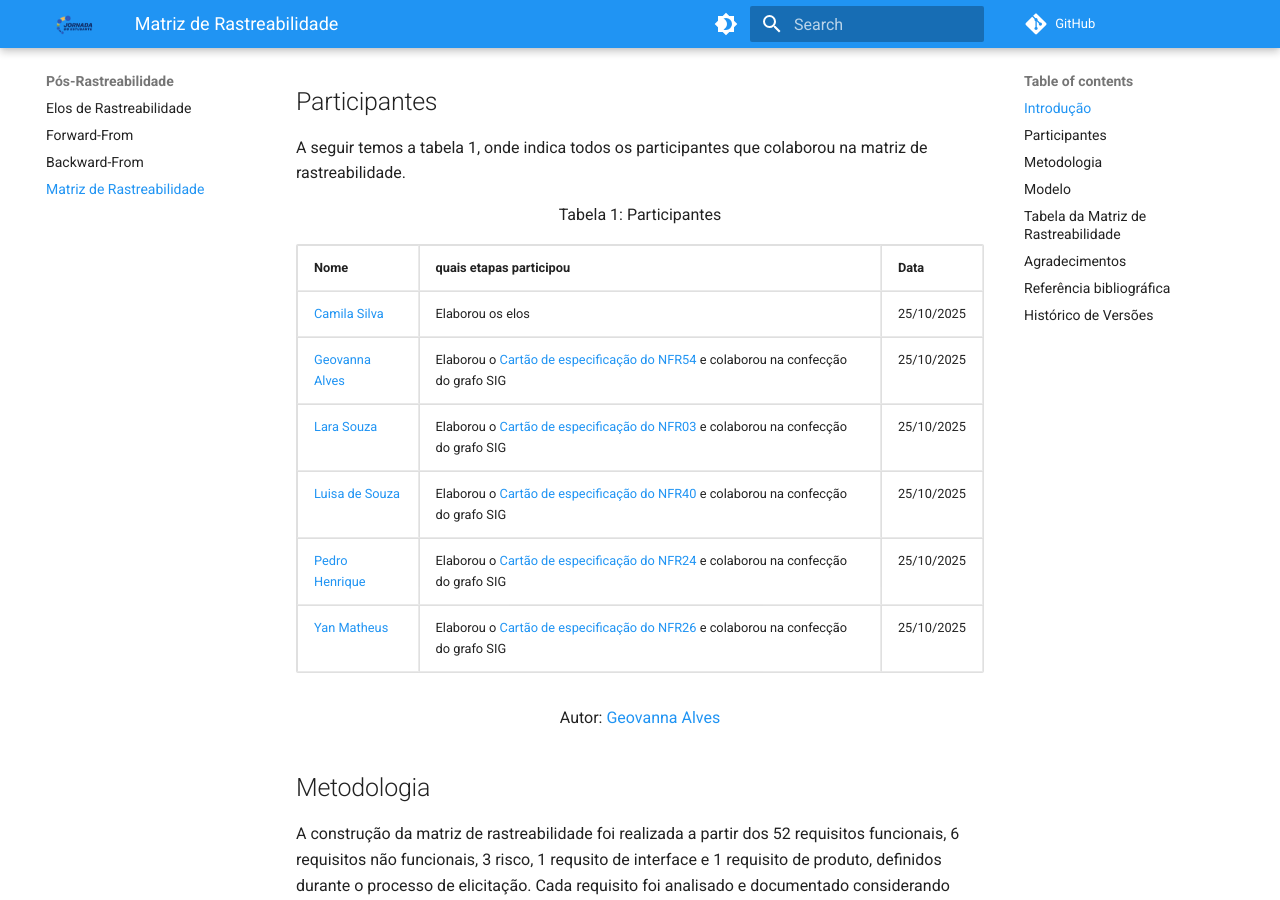
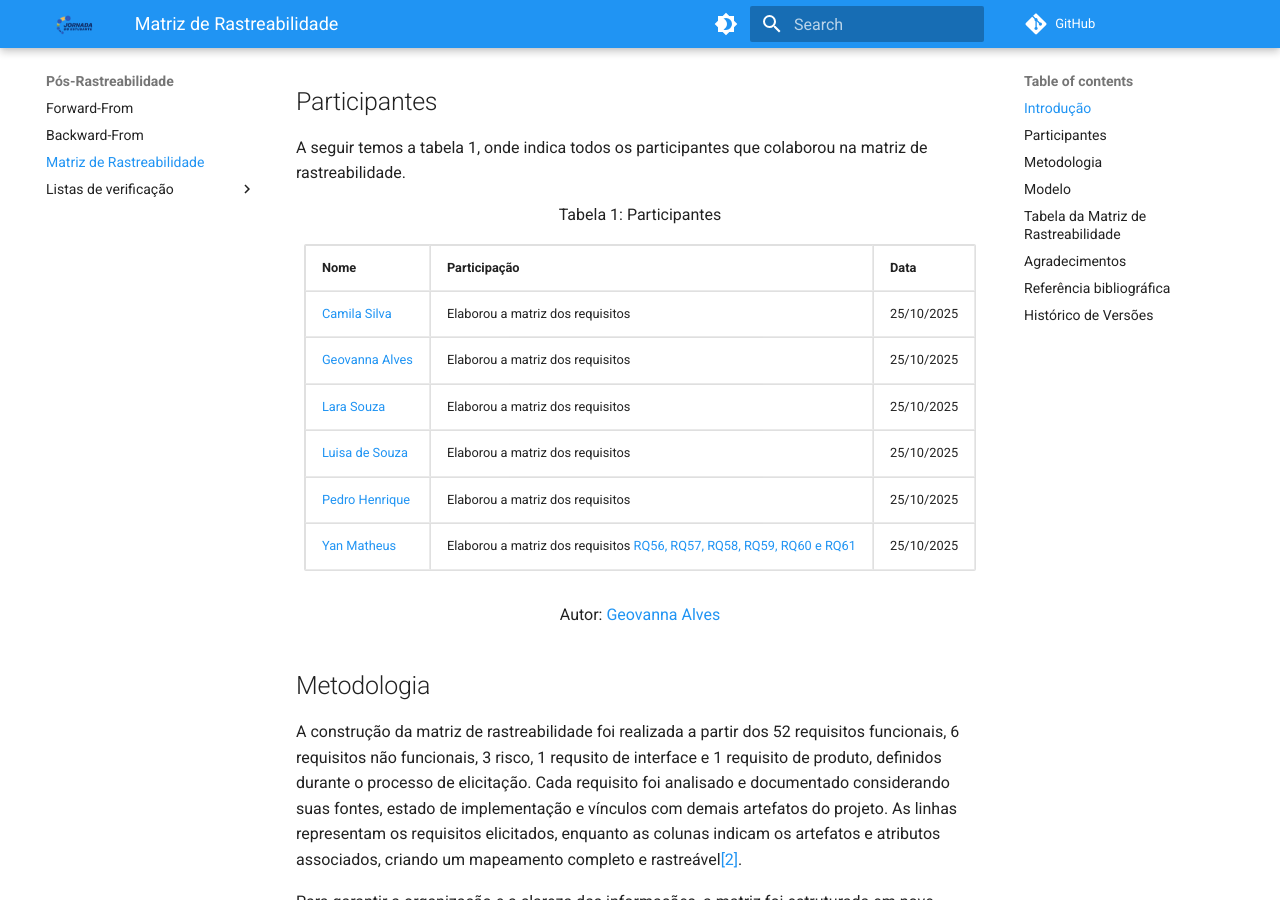
Before and after one commit to Requisitos-de-Software/2025.2-Grupo05, an MkDocs documentation site: the page built from docs/Pós-Rastreabilidade/Matriz_Rastreabilidade.md, in a window 1280 px wide and 900 px high, scrolled down 430 px. Built offline with MkDocs 1.6.1 and Material for MkDocs 9.7.7, drawn with Linux system fonts in a browser that asks for light colours; comment, search, counter and statistics services are not loaded; some of the changed text lies outside the part shown.

Commit message:
correcoes na pos rastreabilidade

```diff
--- a/docs/Pós-Rastreabilidade/Matriz_Rastreabilidade.md
+++ b/docs/Pós-Rastreabilidade/Matriz_Rastreabilidade.md
@@ -17,39 +17,39 @@ A seguir temos a tabela 1, onde indica todos os participantes que colaborou na m
     <thead>
       <tr>
         <th>Nome</th>
-        <th>quais etapas participou</th>
+        <th>Participação</th>
         <th>Data</th>
       </tr>
     </thead>
     <tbody>
       <tr>
         <td><a href="https://github.com/CamilaSilvaC">Camila Silva</a></td>
-        <td>Elaborou os elos <a href=""></a>  </td>
+        <td>Elaborou a matriz dos requisitos </td>
         <td>25/10/2025</td>
       </tr>
       <tr>
         <td><a href="https://github.com/GeovannaUmbeliino">Geovanna Alves</a></td>
-        <td>Elaborou o <a href="">Cartão de especificação do NFR54</a> e colaborou na confecção do grafo SIG </td>
+        <td>Elaborou a matriz dos requisitos </td>
         <td>25/10/2025</td>
       </tr>
       <tr>
         <td><a href="https://github.com/mel14-hub">Lara Souza</a></td>
-        <td>Elaborou o <a href="">Cartão de especificação do NFR03</a>  e colaborou na confecção do grafo SIG</td>
+        <td>Elaborou a matriz dos requisitos </td>
         <td>25/10/2025</td>
       </tr>
       <tr>
         <td><a href="https://github.com/luisa12ll">Luisa de Souza</a></td>
-        <td>Elaborou o <a href="">Cartão de especificação do NFR40</a> e colaborou na confecção do grafo SIG</td>
+        <td>Elaborou a matriz dos requisitos </td>
         <td>25/10/2025</td>
       </tr>
       <tr>
         <td><a href="https://github.com/pedrohpsantos">Pedro Henrique</a></td>
-        <td>Elaborou o <a href="">Cartão de especificação do NFR24</a> e colaborou na confecção do grafo SIG</td>
+        <td>Elaborou a matriz dos requisitos </td>
         <td>25/10/2025</td>
       </tr>
       <tr>
         <td><a href="https://github.com/Yanmatheus0812">Yan Matheus</a></td>
-        <td>Elaborou o <a href="">Cartão de especificação do NFR26</a> e colaborou na confecção do grafo SIG</td>
+        <td>Elaborou a matriz dos requisitos <a href="https://requisitos-de-software.github.io/2025.2-Grupo05/P%C3%B3s-Rastreabilidade/Matriz_Rastreabilidade/#:~:text=from%0ABackward%2Dfrom-,RQ56,-O%20aplicativo%20deve">RQ56, <a href="https://requisitos-de-software.github.io/2025.2-Grupo05/P%C3%B3s-Rastreabilidade/Matriz_Rastreabilidade/#:~:text=from%20Backward%2Dfrom-,RQ57,-O%20aplicativo%20deve">RQ57, <a href="https://requisitos-de-software.github.io/2025.2-Grupo05/P%C3%B3s-Rastreabilidade/Matriz_Rastreabilidade/#:~:text=from%20Backward%2Dfrom-,RQ58,-O%20aplicativo%20deve">RQ58, <a href="https://requisitos-de-software.github.io/2025.2-Grupo05/P%C3%B3s-Rastreabilidade/Matriz_Rastreabilidade/#:~:text=from%20Backward%2Dfrom-,RQ59,-O%20aplicativo%20deve">RQ59, <a href="https://requisitos-de-software.github.io/2025.2-Grupo05/P%C3%B3s-Rastreabilidade/Matriz_Rastreabilidade/#:~:text=from%20Backward%2Dfrom-,RQ60,-O%20aplicativo%20deve">RQ60 e <a href="https://requisitos-de-software.github.io/2025.2-Grupo05/P%C3%B3s-Rastreabilidade/Matriz_Rastreabilidade/#:~:text=from%20Backward%2Dfrom-,RQ61,-O%20aplicativo%20deve">RQ61</td>
         <td>25/10/2025</td>
       </tr>
     </tbody>
@@ -182,3 +182,4 @@ Todo o conteúdo apresentado é de autoria do Grupo 05, que assume total respons
 | Versão |    Data    |                    Descrição                    |                                                                Autor(es)                                                                |                   Revisor(es)                    |
 | :----: | :--------: | :---------------------------------------------: | :-------------------------------------------------------------------------------------------------------------------------------------: | :----------------------------------------------: |
 |  1.0   | 26/10/2025 | Adicionando tabela da Matriz de rastreabilidade | [Camila Silva](https://github), [Geovanna Alves](https://github.com/GeovannaUmbelino) e [Luisa de Souza](https://github.com/Luisa12ll). | [Yan Matheus](https://github.com/Yanmatheus0812) |
+|  1.1   | 04/11/2025 | Completando tabela da Matriz de rastreabilidade | [Luisa de Souza](https://github.com/Luisa12ll) e [Yan Matheus](https://github.com/Yanmatheus0812) | [Camila Silva](https://github) e [Geovanna Alves](https://github.com/GeovannaUmbelino) |
--- a/mkdocs.yml
+++ b/mkdocs.yml
@@ -142,11 +142,13 @@ nav:
       - Verificação: Análise/Verificação.md
       - Validação: Análise/Validação.md
       - Comprovação informal: Análise/Comprovacao.md
+
   - Pós-Rastreabilidade:
-      - Elos de Rastreabilidade: Pós-Rastreabilidade/Lvs/Elos-Rastreabilidade.md
       - Forward-From: Pós-Rastreabilidade/Forward-From.md
       - Backward-From: Pós-Rastreabilidade/Backward-From.md
       - Matriz de Rastreabilidade: Pós-Rastreabilidade/Matriz_Rastreabilidade.md
+      - Listas de verificação:
+        - Elos de Rastreabilidade: Pós-Rastreabilidade/Lvs/Elos-Rastreabilidade.md
 
   - Aplicativo Anterior:
       - Sobre: Aplicativo_anterior/Sobre_hbo.md
```
Also changed, not shown: docs/Pós-Rastreabilidade/image.png (deleted).
